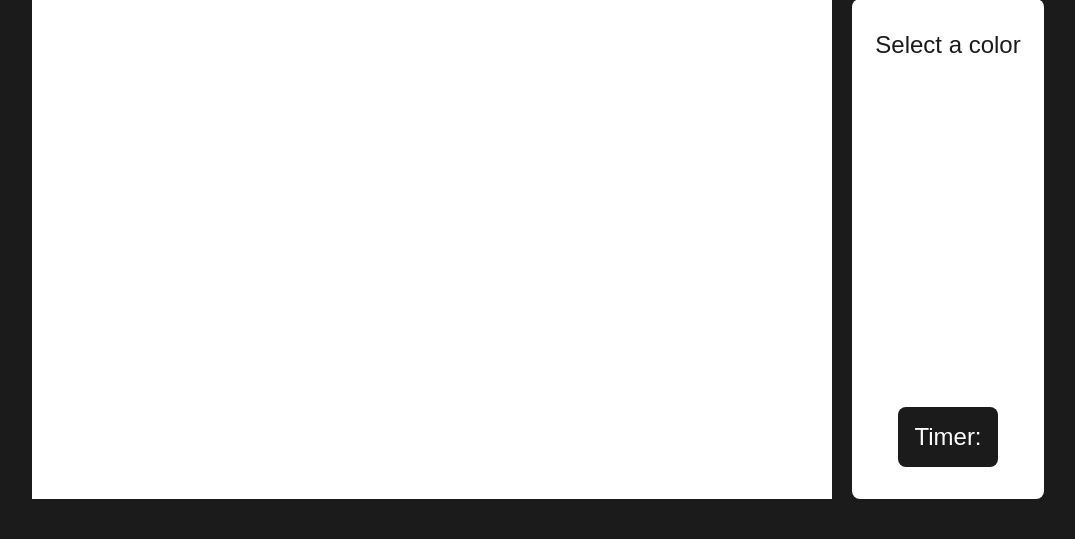
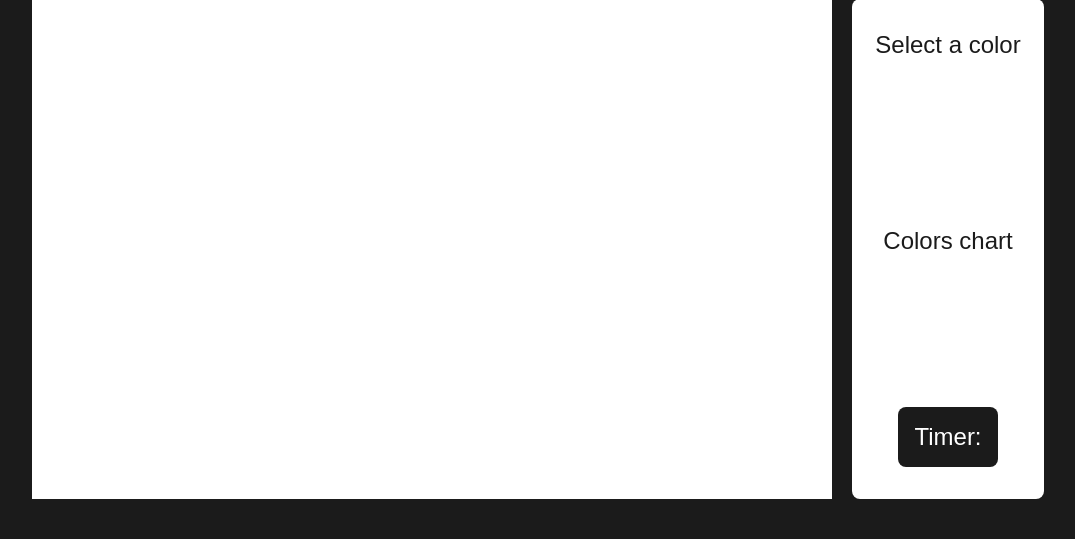
Before and after one commit to itzAymvn/Pixel-Game, a PHP site: page /index.php in a window 1280 px wide. Shown: the part 161-700 px from the top of the page, without its empty margins (102-1177 px from the left). Run offline with PHP 8.4, Linux system fonts and the light colour scheme; the visitor is signed in with stand-in values (Sample User, id 1); data that the repository does not hold is empty.

Commit message:
Added a used colors chart

```diff
--- a/index.php
+++ b/index.php
@@ -44,20 +44,62 @@
 
     <main>
         <div class="board" id="board"></div>
-        <?php
-        if (isset($_SESSION['player'])) {
-        ?>
-            <div class="sidebar" id="sidebar">
+
+        <div class="sidebar" id="sidebar">
+            <?php
+            if (isset($_SESSION['player'])) {
+            ?>
                 <div class="color-select">
                     <h2>Select a color</h2>
                     <div class="colors" id="colors"></div>
                 </div>
+            <?php
+            }
+            ?>
+            <div class="chart">
+                <h2>
+                    Colors chart
+                </h2>
+                <div class="chart-colors" id="chart-colors">
+                </div>
+            </div>
+            <?php
+            if (isset($_SESSION['player'])) {
+            ?>
                 <h2 class="timer-div">Timer: <span id="timer"></span></h2>
-            </div>
-        <?php
-        }
-        ?>
+            <?php
+            }
+            ?>
+        </div>
+
+        <style>
+            .chart {
+                display: flex;
+                flex-direction: column;
+                align-items: center;
+                justify-content: center;
+                text-align: center;
+            }
+
+            .chart-colors {
+                display: flex;
+                flex-direction: row;
+                align-items: center;
+                justify-content: center;
+                flex-wrap: wrap;
+                gap: 1rem;
+            }
+
+            .chart-colors>div {
+                display: flex;
+                flex-direction: row;
+                gap: 0.25rem;
+                align-items: center;
+                justify-content: center;
+            }
+        </style>
     </main>
+
 
     <footer>
         <p>© 2023 Ayman</p>
--- a/src/index.js
+++ b/src/index.js
@@ -77,6 +77,39 @@ const getPlacedPixels = () => {
     fetch("./actions/RetrievePixels.php")
         .then((response) => response.json())
         .then((responseJson) => {
+            const numberOfUsedPixels = responseJson.length;
+            let usageTImes = responseJson.reduce((acc, pixel) => {
+                const index = acc.findIndex(
+                    (item) => item.color === pixel.color
+                );
+                if (index === -1) {
+                    acc.push({color: pixel.color, used: 1});
+                } else {
+                    acc[index].used++;
+                }
+                return acc;
+            }, []);
+
+            usageTImes = usageTImes.sort((a, b) => b.used - a.used);
+
+            const chartColors = document.querySelector("#chart-colors");
+            chartColors.innerHTML = "";
+            usageTImes.forEach((item) => {
+                const chartDiv = document.createElement("div");
+                const colorDiv = document.createElement("div");
+                const percentageDiv = document.createElement("div");
+                chartDiv.classList.add("chart");
+                colorDiv.classList.add("color");
+                percentageDiv.classList.add("percentage");
+                colorDiv.style.backgroundColor = item.color;
+                percentageDiv.innerHTML = `${Math.floor(
+                    (item.used / numberOfUsedPixels) * 100
+                )}%`;
+                chartDiv.appendChild(colorDiv);
+                chartDiv.appendChild(percentageDiv);
+                chartColors.appendChild(chartDiv);
+            });
+
             responseJson.forEach((pixel) => {
                 boxes[pixel.pixelIndex].style.backgroundColor = pixel.color;
                 boxes[pixel.pixelIndex].dataset.color = pixel.color;
```
